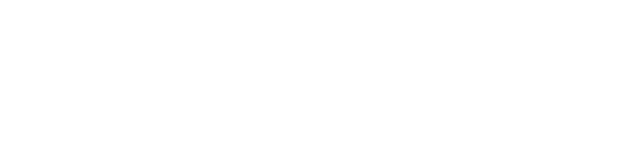
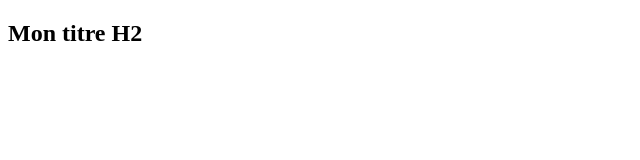
Before and after one commit to Bifista/GitTest3, a plain HTML site: page index.html in a window 1280 px wide. Shown: the whole page, without its empty margins (0-640 px from the left). Drawn offline with Linux system fonts and the light colour scheme.

Commit message:
added H2 in index.html

```diff
--- a/index.html
+++ b/index.html
@@ -6,5 +6,7 @@
 </head>
 <body>
 
+    <h2>Mon titre H2</h2>
+
 </body>
 </html>
```
